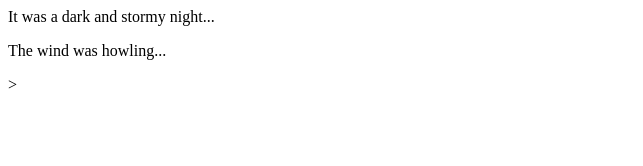
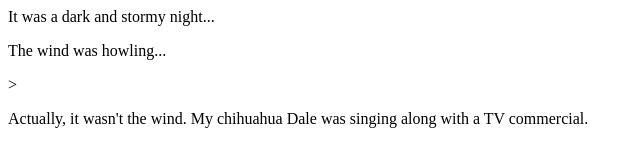
Before and after one commit to benasselmeier/fireside-story, a plain HTML site: page index.html in a window 1280 px wide. Shown: the whole page, without its empty margins (0-643 px from the left). Drawn offline with Linux system fonts and the light colour scheme.

Commit message:
added third line to the story

```diff
--- a/index.html
+++ b/index.html
@@ -2,5 +2,6 @@
   <body>
     <p>It was a dark and stormy night...</p>
     <p>The wind was howling...</p>>
+    <p>Actually, it wasn't the wind. My chihuahua Dale was singing along with a TV commercial.</p>
   </body>
 </html>
```
